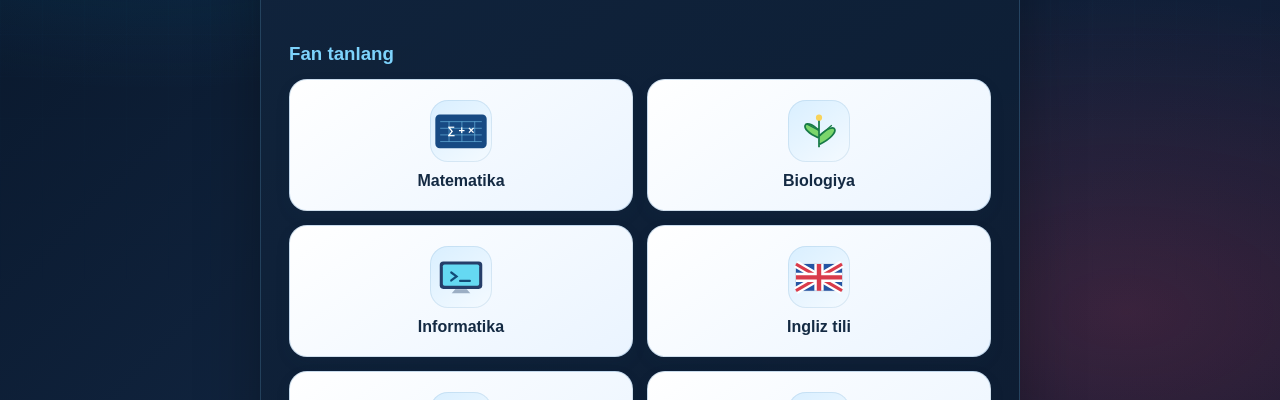
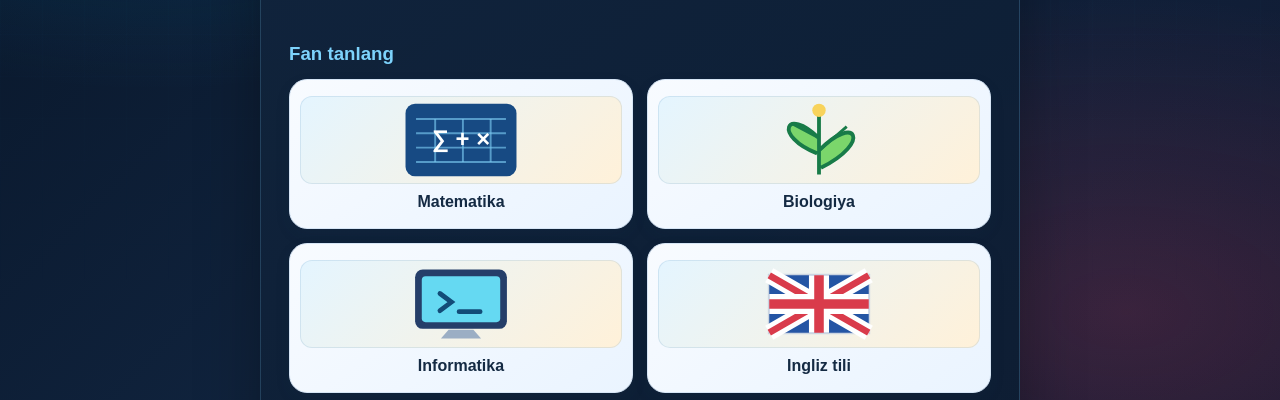
Before and after one commit to shaxriyornormurodov85-spec/Quvnoq-Testlar, a plain HTML site: page index.html in a window 1280 px wide. Shown: the part 344-744 px from the top of the page. Drawn offline with Linux system fonts and the light colour scheme; a script that the page names is missing.

Commit message:
Style illustrated subject picture cards

```diff
--- a/style.css
+++ b/style.css
@@ -702,3 +702,11 @@ body::before {
  #subjectGrid .subject-art {width:50px;height:50px;font-size:30px;border-radius:14px}
  #subjectGrid .subject-name {font-size:.88rem}
 }
+
+
+/* Individual illustrated subject pictures */
+#subjectGrid .subject-card{display:flex;flex-direction:column;align-items:center;justify-content:center;gap:8px;min-height:150px;padding:12px 10px;background:linear-gradient(145deg,#f8fbff,#eaf4ff);border:1px solid #d6e5f5;border-radius:18px;overflow:hidden}
+#subjectGrid .subject-art{display:flex;align-items:center;justify-content:center;width:100%;height:88px;background:linear-gradient(135deg,#e4f5ff,#fff1d9);border-radius:12px;overflow:hidden}
+#subjectGrid .subject-art svg{display:block;width:100%;height:100%;max-width:150px}
+#subjectGrid .subject-name{font-weight:800;line-height:1.2;text-align:center}
+@media(max-width:520px){#subjectGrid .subject-card{min-height:126px;padding:8px 6px;gap:5px}#subjectGrid .subject-art{height:72px}}
```
